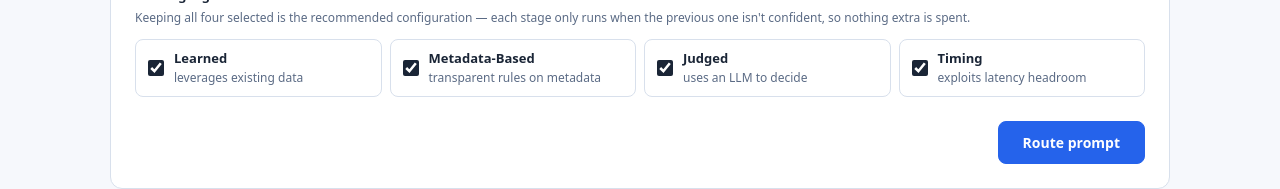
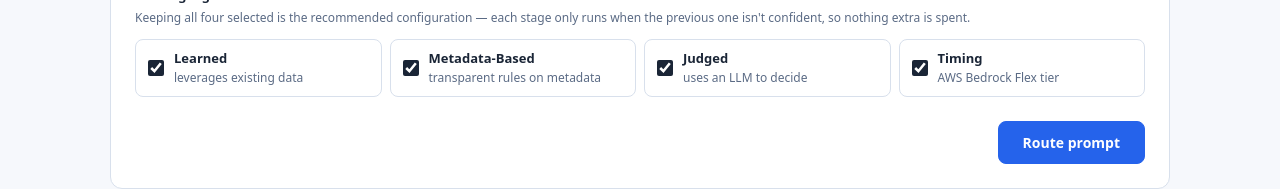
Before and after one commit to simoneNICE/sparkaton2026-simone, a Next.js app: page / in a window 1280 px wide. Shown: the part 629-818 px from the top of the page. Built offline with nearby package versions, Linux system fonts and the light colour scheme.

Commit message:
Update Timing tooltips

```diff
--- a/app/page.tsx
+++ b/app/page.tsx
@@ -289,12 +289,16 @@ const ROUTING_ALGORITHMS: {
   {
     id: "tempo",
     title: "Timing",
-    subtitle: "exploits latency headroom",
+    subtitle: "AWS Bedrock Flex tier",
     description:
-      "Routes based on the required response time: picks the cheapest model among those fast enough to meet the SLA.",
+      "For latency-tolerant requests, routes to AWS Bedrock's Flex inference tier — the same models at roughly 50% lower cost in exchange for higher, best-effort latency. Picks the cheapest Flex-eligible model that still meets the response-time SLA.",
     active: true,
   },
 ];
+
+// Every active routing algorithm id. Used to (re)select all four options — both
+// as the initial state and whenever the prompt changes.
+const ALL_ALGO_IDS = ROUTING_ALGORITHMS.filter((x) => x.active).map((x) => x.id);
 
 // Long-form copy for the "Read more" about modal — the four strategies here
 // mirror ROUTING_ALGORITHMS above, written for a reader who wants the full
@@ -318,7 +322,7 @@ const ABOUT_STRATEGIES: { icon: string; title: string; body: string }[] = [
   {
     icon: "⏱️",
     title: "Timing",
-    body: "Optimizes for latency by selecting the lowest-cost model capable of meeting the required response-time SLA, ensuring speed without paying for unnecessary performance.",
+    body: "Sends latency-tolerant requests to AWS Bedrock's Flex inference tier, which serves the same models at roughly 50% lower cost in exchange for higher, best-effort latency. It selects the lowest-cost Flex-eligible model that still meets the required response-time SLA — savings without paying for unnecessary speed.",
   },
 ];
 
@@ -464,9 +468,7 @@ export default function Home() {
   // fuzzy-match history cache first; "verdict" ("Judged") runs a cheap LLM to
   // score complexity before value-based selection. Precedence: recall hit →
   // judge → metadata heuristic. "signals"/"tempo" are still cosmetic.
-  const [selectedAlgos, setSelectedAlgos] = useState<string[]>(
-    ROUTING_ALGORITHMS.filter((x) => x.active).map((x) => x.id),
-  );
+  const [selectedAlgos, setSelectedAlgos] = useState<string[]>(ALL_ALGO_IDS);
   const [hoveredAlgo, setHoveredAlgo] = useState<string | null>(null);
   const [loading, setLoading] = useState(false);
   const [result, setResult] = useState<RouteResult | null>(null);
@@ -495,6 +497,7 @@ export default function Home() {
     if (!ex) return;
     setPrompt(ex.prompt);
     setExampleLabel(label);
+    setSelectedAlgos(ALL_ALGO_IDS); // a prompt change re-enables all four algorithms
     // Preset the baseline to the model NiCE runs this task on in production, so
     // the savings/quality comparison reflects real current spend.
     setStandardId(ex.baselineId);
@@ -707,6 +710,7 @@ export default function Home() {
               onChange={(e) => {
                 setPrompt(e.target.value);
                 setExampleLabel(""); // typed prompt no longer matches an example
+                setSelectedAlgos(ALL_ALGO_IDS); // re-enable all four algorithms on any prompt change
               }}
               onKeyDown={async (e) => {
                 if ((e.metaKey || e.ctrlKey) && e.key === "Enter" && prompt.trim() && !loading && !noAlgoSelected) {
@@ -1090,7 +1094,7 @@ export default function Home() {
                           <td style={{ ...td, whiteSpace: "nowrap", width: "1%" }}>
                             {timingOn && c.model.flex && (
                               <span
-                                title="Flex pricing: 50% discount for latency headroom (Timing enabled)"
+                                title="AWS Bedrock Flex tier: ~50% lower cost in exchange for higher, best-effort latency"
                                 style={{
                                   display: "inline-flex",
                                   alignItems: "center",
```
